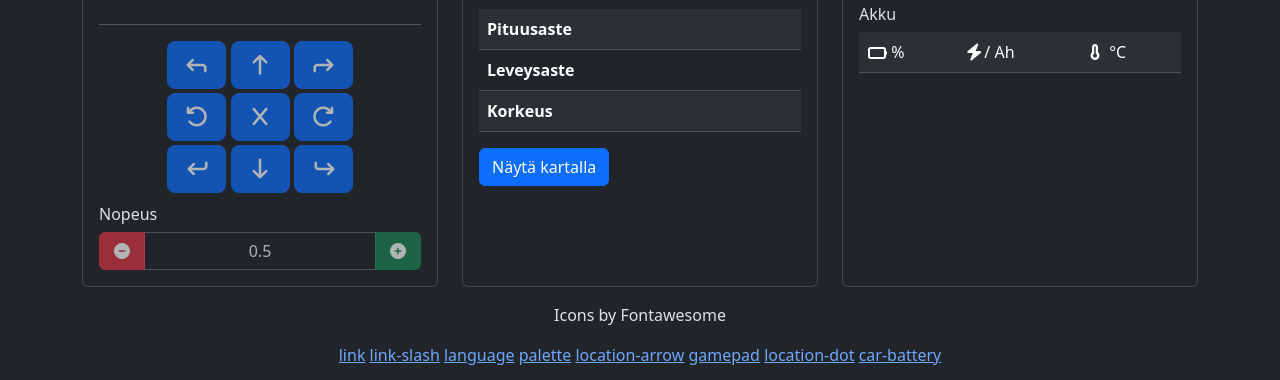
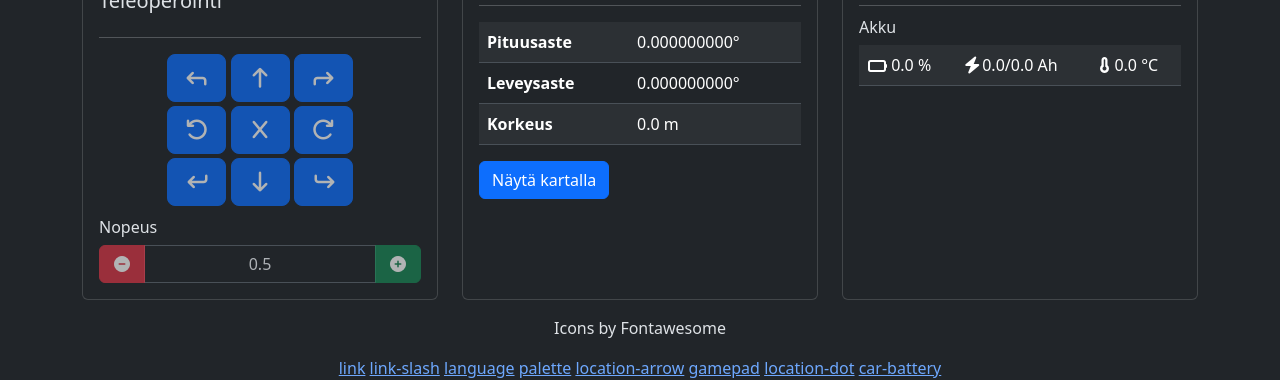
Before and after one commit to SeAMKedu/rovesugv_web_teleop, a Flask app: page / in a window 1280 px wide. Shown: the part 806-1186 px from the top of the page. Run offline with Flask 3, Linux system fonts and the light colour scheme; lists and menus that the app fills with data are empty; some libraries are stand-ins or nearby versions.

Commit message:
default values

```diff
--- a/app.py
+++ b/app.py
@@ -1,3 +1,10 @@
+# TODO
+# Pantherin nollapisteen määritys
+# ros2 service call /toLL robot_localization/srv/ToLL
+#
+# Hätäseis-toiminto
+# ros2 service call /panther/hardware/e_stop_trigger std_srvs/srv/Trigger
+# ros2 service call /panther/hardware/e_stop_reset std_srvs/srv/Trigger
 import rclpy
 from flask import Flask, render_template, request
 from flask_socketio import SocketIO
@@ -46,6 +53,11 @@ def connect():
 def disconnect():
     """Called when the client disconnects from the SocketIO server."""
     pass
+
+
+@socketio.event
+def e_stop(message: str):
+    print(message)
 
 
 @socketio.event
--- a/static/js/scripts.js
+++ b/static/js/scripts.js
@@ -50,6 +50,10 @@ socketio.on("connection", function(msg) {
     });
 });
 
+//----------------------------------------------------------------------------
+// Emergency Stop
+//----------------------------------------------------------------------------
+function e_stop() {};
 
 //----------------------------------------------------------------------------
 // Leaflet
@@ -406,15 +410,19 @@ const locationAlt = document.getElementById("locationAlt");
 socketio.on("navsatfix", function(msg) {
     roverLat = msg.lat;
     roverLon = msg.lon;
-    locationLat.innerHTML = msg.lat;
-    locationLon.innerHTML = msg.lon;
-    locationAlt.innerHTML = msg.alt;
+    locationLat.innerHTML = msg.lat.toFixed(9);
+    locationLon.innerHTML = msg.lon.toFixed(9);
+    locationAlt.innerHTML = msg.alt.toFixed(1);
     roverArrow.setLatLngs([[
         [roverLat, roverLon],
         [msg.arrowhead.lat, msg.arrowhead.lon]
     ]]).arrowheads().addTo(map);
     roverMarker.setLatLng([roverLat, roverLon]).addTo(map);
 });
+
+function setMapView() {
+    map.setView([roverLat, roverLon], mapZoom);
+};
 
 //----------------------------------------------------------------------------
 // Telemetry
--- a/templates/index.html
+++ b/templates/index.html
@@ -19,7 +19,7 @@
     <!--Navigation bar-->
     <nav class="navbar navbar-expand-lg bg-dark border-bottom border-light sticky-top" data-bs-theme="dark">
         <div class="container-fluid">
-            <button class="btn btn-danger btn-lg" type="button">E-STOP</button>
+            <button class="btn btn-danger btn-lg" type="button" data-bs-toggle="button" id="eStopButton" onclick="e_stop()">E-STOP</button>
             <ul class="navbar-nav">
                 <li class="nav-item">
                     <a href="#" class="nav-link" id="connStatus">
@@ -126,23 +126,23 @@
                             <tbody>
                                 <tr>
                                     <th scope="row">{% block navStatus %}{% endblock %}</th>
-                                    <td><pre><span id="navStatus"></span></pre></td>
+                                    <td><pre><span id="navStatus"></span>PENDING</pre></td>
                                 </tr>
                                 <tr>
                                     <th scope="row">{% block navNavTime %}{% endblock %}</th>
-                                    <td><span id="navNavTime"></span><span> s</span></td>
+                                    <td><span id="navNavTime"></span>0.0<span> s</span></td>
                                 </tr>
                                 <tr>
                                     <th scope="row">{% block navTimeRem %}{% endblock %}</th>
-                                    <td><span id="navTimeRem"></span><span> s</span></td>
+                                    <td><span id="navTimeRem"></span>0.0<span> s</span></td>
                                 </tr>
                                 <tr>
                                     <th scope="row">{% block navDistRem %}{% endblock %}</th>
-                                    <td><span id="navDistRem"></span><span> m</span></td>
+                                    <td><span id="navDistRem"></span>0.0<span> m</span></td>
                                 </tr>
                                 <tr>
                                     <th scope="row">{% block navNumRecs %}{% endblock %}</th>
-                                    <td><span id="navNumRecs"></span></td>
+                                    <td><span id="navNumRecs"></span>0</td>
                                 </tr>
                             </tbody>
                         </table>
@@ -234,15 +234,15 @@
                             <tbody>
                                 <tr>
                                     <th scope="row">{% block locationLat %}{% endblock %}</th>
-                                    <td><span id="locationLat"></span></td>
+                                    <td><span id="locationLat">0.000000000</span><span>°</span></td>
                                 </tr>
                                 <tr>
                                     <th scope="row">{% block locationLon %}{% endblock %}</th>
-                                    <td><span id="locationLon"></span></td>
+                                    <td><span id="locationLon">0.000000000</span><span>°</span></td>
                                 </tr>
                                 <tr>
                                     <th scope="row">{% block locationAlt %}{% endblock %}</th>
-                                    <td><span id="locationAlt"></span></td>
+                                    <td><span id="locationAlt">0.0</span><span> m</span></td>
                                 </tr>
                             </tbody>
                         </table>
@@ -264,13 +264,13 @@
                             <tbody>
                                 <tr>
                                     <td>
-                                        <i class="fas fa-battery-empty" id="batteryPctIcon"></i> <span id="batteryPct"></span><span> %</span>
+                                        <i class="fas fa-battery-empty" id="batteryPctIcon"></i> <span id="batteryPct">0.0</span><span> %</span>
                                     </td>
                                     <td>
-                                        <i class="fas fa-bolt"></i><span id="batteryCharge"></span><span>/</span><span id="batteryCapacity"></span><span> Ah</span>
+                                        <i class="fas fa-bolt"></i><span id="batteryCharge">0.0</span><span>/</span>0.0<span id="batteryCapacity"></span><span> Ah</span>
                                     </td>
                                     <td>
-                                        <i class="fas fa-temperature-full"></i><span id="batteryTemp"></span><span> °C</span>
+                                        <i class="fas fa-temperature-full"></i><span id="batteryTemp">0.0</span><span> °C</span>
                                     </td>
                                 </tr>
                             </tbody>
```
